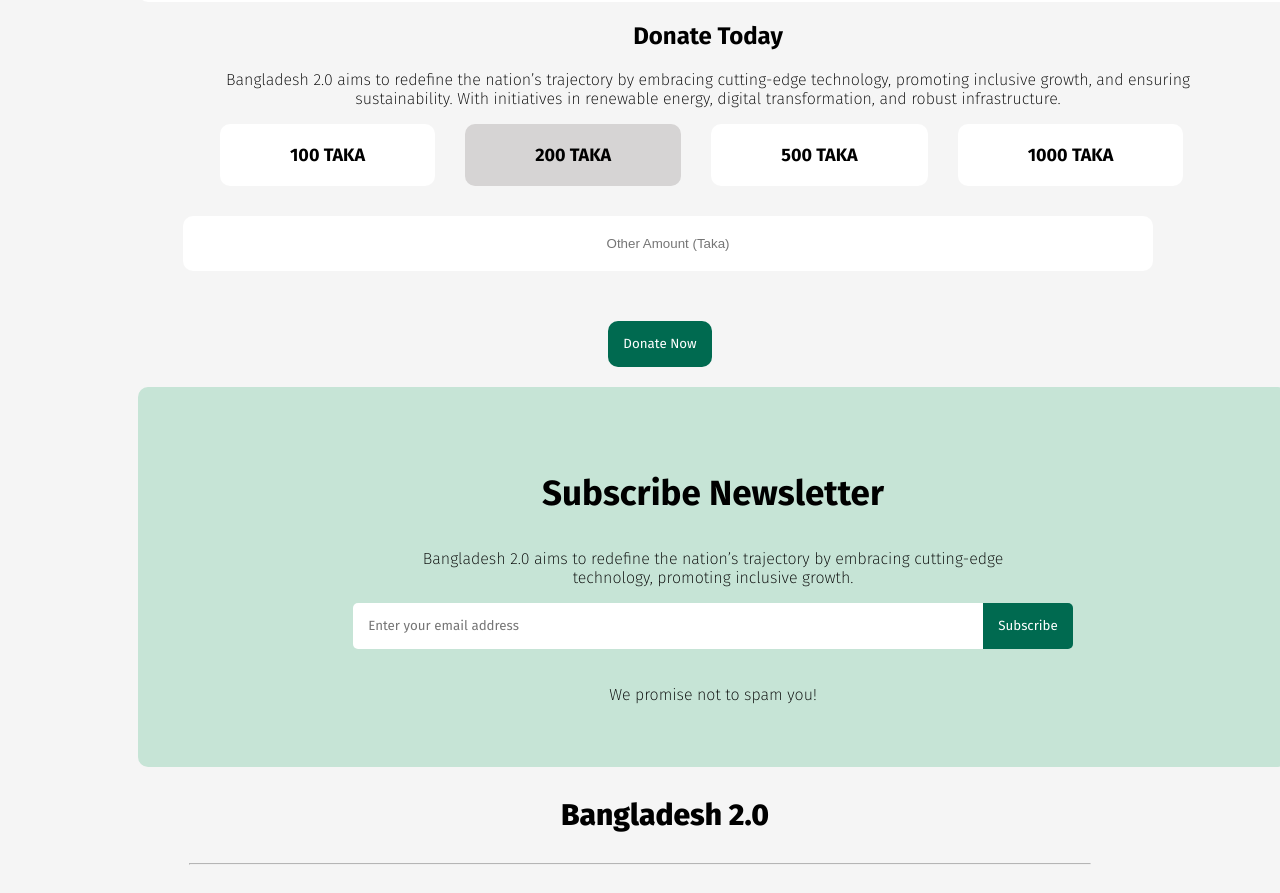
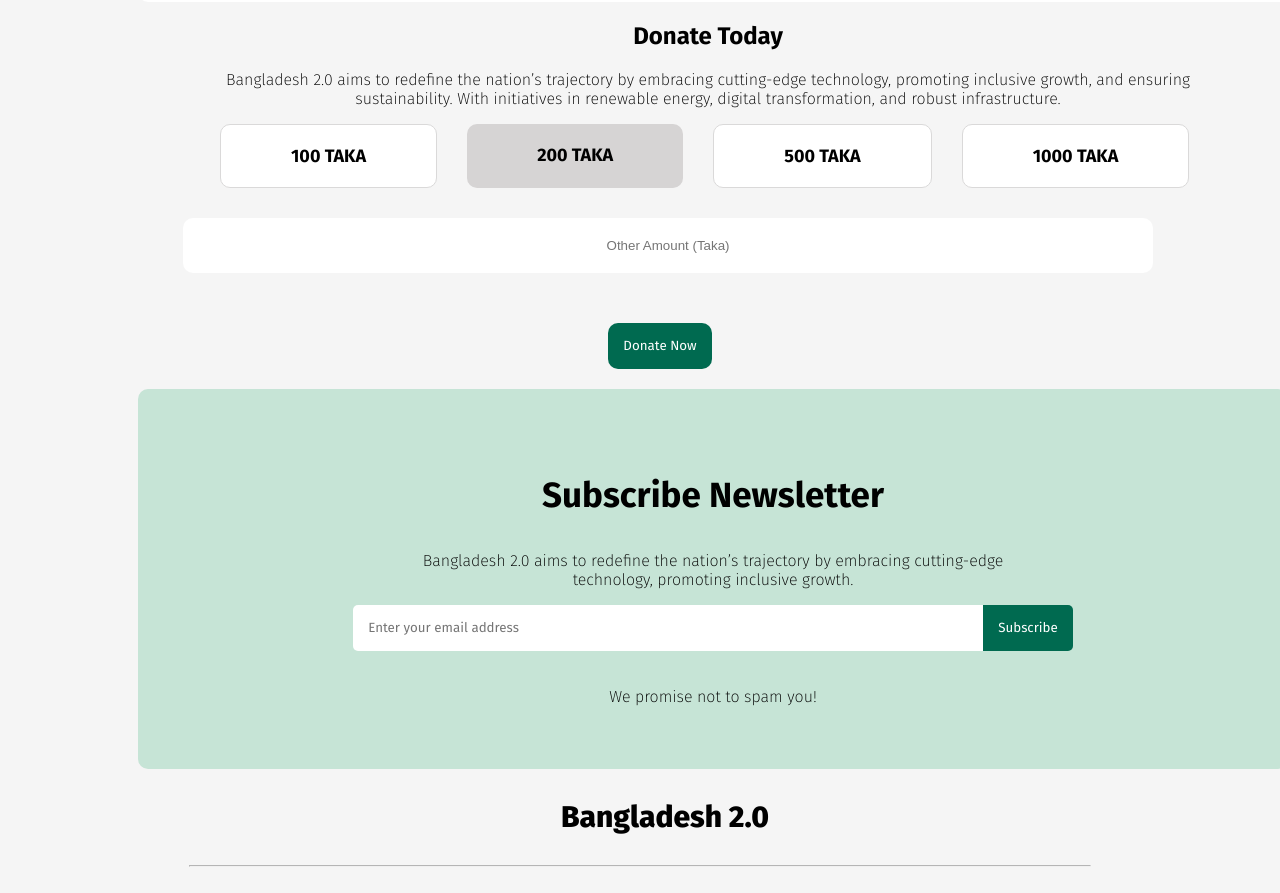
Before and after one commit to arafat-mr/assignment-1, a plain HTML site: page index.html in a window 1280 px wide. Shown: the part 2820-3713 px from the top of the page. Drawn offline with Linux system fonts and the light colour scheme.

Commit message:
Deployed

```diff
--- a/style/style.css
+++ b/style/style.css
@@ -232,6 +232,7 @@ border-radius: 10px;
     font-weight: bold;
     font-family:"Fira Sans", serif ;
     border-radius: 10px;
+    border:1px solid rgb(218, 217, 217);
 }
 .amount-2{
     margin-right: 30px;
```
